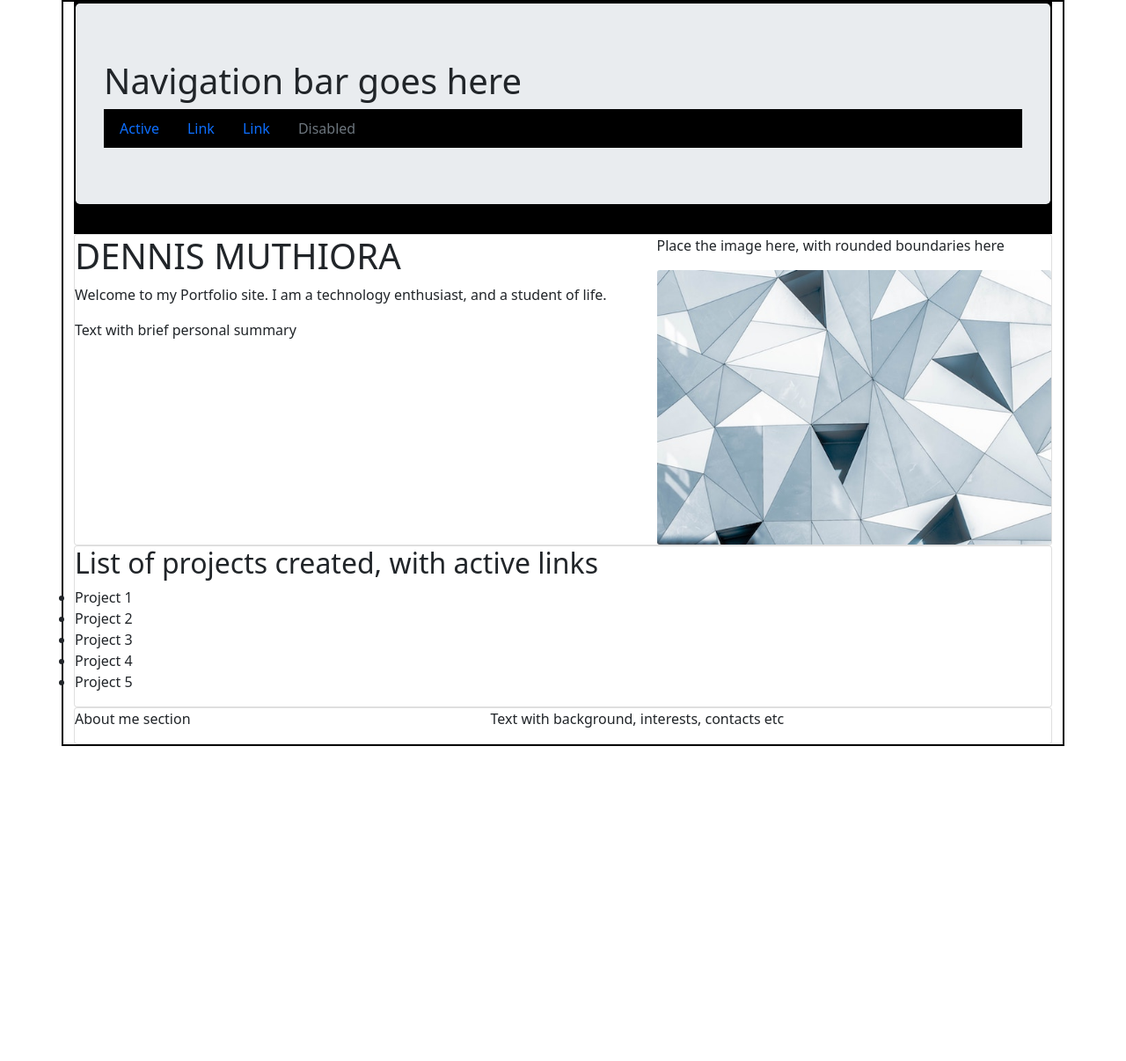
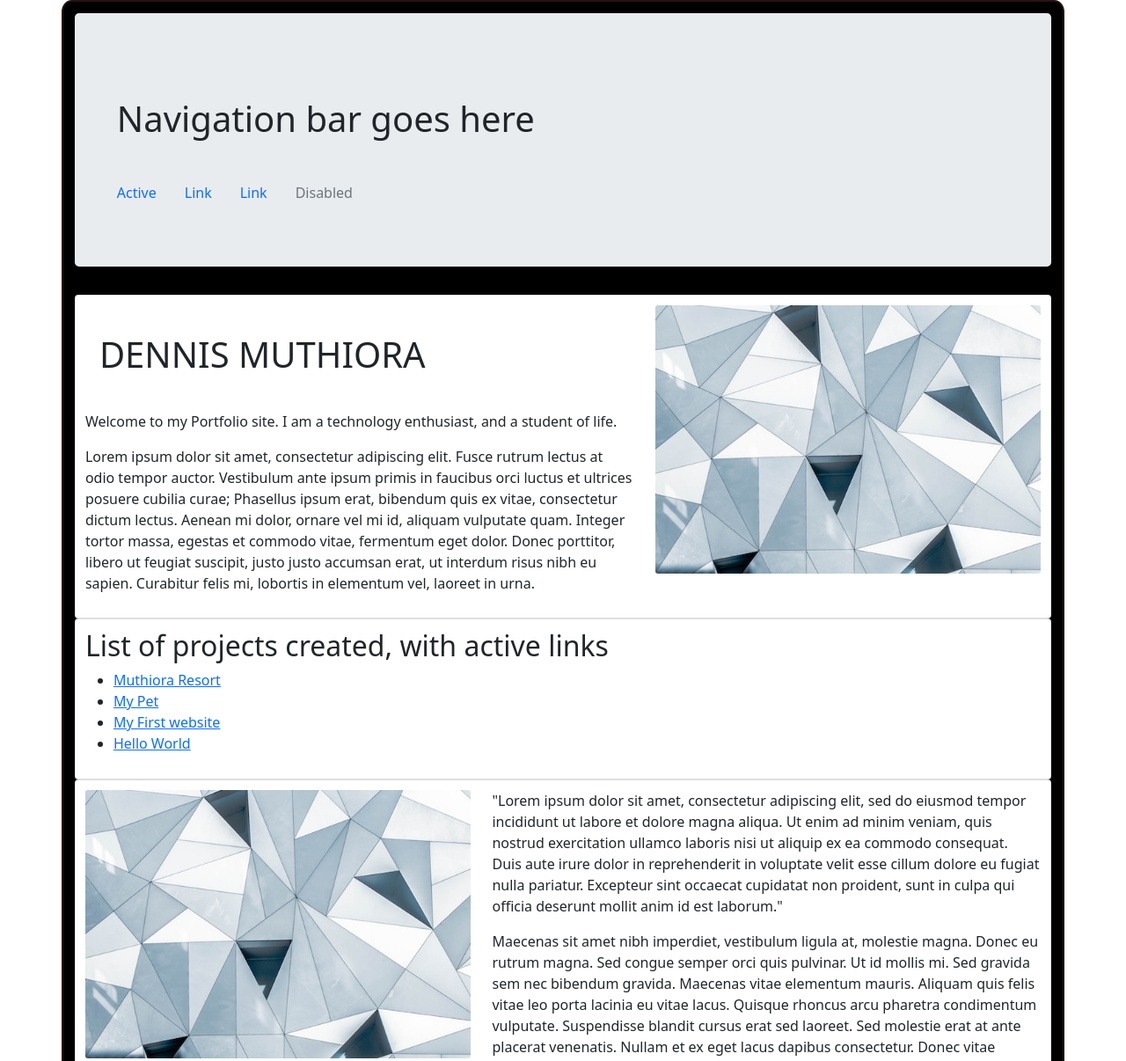
Before and after one commit to wdmuthiora/portfolio-landing-page, a plain HTML site: page index.html in a window 1280 px wide. Shown: the top 1206 px of the page at 88% size. Before the commit the page ends 848 px from the top, so only its background shows below. Drawn offline with nearby package versions, Linux system fonts and the light colour scheme.

Commit message:
Added links ot completed projects.

```diff
--- a/css/styles.css
+++ b/css/styles.css
@@ -1,9 +1,19 @@
 .container{
-  border: black solid 2px;
+  border: rgb(39, 19, 19) solid 2px;
+  border-radius: 1%;
+  padding: 1%;
+  background-color: black;
 }
-.nav {
-  background-color: black;
-  border: black solid 2px;
+
+.row{
+  padding: 1%;
+}
+
+ h1{
+     padding: 2rem 1rem;
+ }
+.card{
+  padding: ;
 }
 
 .jumbotron {
--- a/index.html
+++ b/index.html
@@ -38,13 +38,19 @@
     <div class="card">
       <div class="row">
         <div class="col-md-7">
-              <h1>DENNIS MUTHIORA</h1>
+          <div >
+            <h1 >DENNIS MUTHIORA</h1>
             <p>Welcome to my Portfolio site. I am a technology enthusiast, and a student of life.</p>
-              <p>Text with brief personal summary</p>
+            <p>Lorem ipsum dolor sit amet, consectetur adipiscing elit. Fusce rutrum lectus at odio tempor auctor. Vestibulum ante
+            ipsum primis in faucibus orci luctus et ultrices posuere cubilia curae; Phasellus ipsum erat, bibendum quis ex vitae,
+            consectetur dictum lectus. Aenean mi dolor, ornare vel mi id, aliquam vulputate quam. Integer tortor massa, egestas et
+            commodo vitae, fermentum eget dolor. Donec porttitor, libero ut feugiat suscipit, justo justo accumsan erat, ut interdum
+            risus nibh eu sapien. Curabitur felis mi, lobortis in elementum vel, laoreet in urna.
+          </p>
+          </div>
         </div>
 
         <div class="col-md-5">
-              <p>Place the image here, with rounded boundaries here</p>
           <img src="./images/575x400-02.jpg" alt="A photo of me" class="card-img ">
         </div>
       </div>
@@ -53,14 +59,15 @@
 
     <div class="card">
       <div class="row">
+        <div class="position-relative">
           <h2>List of projects created, with active links</h2>
           <ul>
-              <li>Project 1</li>
-              <li>Project 2</li>
-              <li>Project 3</li>
-              <li>Project 4</li>
-              <li>Project 5</li>
+            <li><a href="https://wdmuthiora.github.io/muthiora-resort/">Muthiora Resort</a></li>
+            <li><a href="https://wdmuthiora.github.io/my-pet/">My Pet</a></li>
+            <li><a href="https://wdmuthiora.github.io/my-first-website/">My First website</a></li>
+            <li><a href="https://wdmuthiora.github.io/hello-world/">Hello World</a></li>
           </ul>
+        </div>
       </div>
     </div>
 
@@ -68,18 +75,25 @@
     <div class="card">
       <div class="row">
         <div class="col-md-5">
-              <p>About me section</p>
+          <p><img src="./images/575x400-02.jpg" alt="A photo of me" class="card-img "></p>
         </div>
         <div class="col-md-7">
-              <p>Text with background, interests, contacts etc</p>
+          <p>"Lorem ipsum dolor sit amet, consectetur adipiscing elit, sed do eiusmod tempor incididunt ut labore et dolore magna
+          aliqua. Ut enim ad minim veniam, quis nostrud exercitation ullamco laboris nisi ut aliquip ex ea commodo consequat. Duis
+          aute irure dolor in reprehenderit in voluptate velit esse cillum dolore eu fugiat nulla pariatur. Excepteur sint
+          occaecat cupidatat non proident, sunt in culpa qui officia deserunt mollit anim id est laborum."</p>
+          <p>Maecenas sit amet nibh imperdiet, vestibulum ligula at, molestie magna. Donec eu rutrum magna. Sed congue semper orci
+          quis pulvinar. Ut id mollis mi. Sed gravida sem nec bibendum gravida. Maecenas vitae elementum mauris. Aliquam quis
+          felis vitae leo porta lacinia eu vitae lacus. Quisque rhoncus arcu pharetra condimentum vulputate. Suspendisse blandit
+          cursus erat sed laoreet. Sed molestie erat at ante placerat venenatis. Nullam et ex eget lacus dapibus consectetur.
+          Donec vitae massa vel enim pretium blandit non a ligula. Etiam ullamcorper consequat leo, nec condimentum quam blandit
+          volutpat. Vivamus vitae dolor aliquam ex tincidunt convallis.</p>
         </div>
       </div>
 
     </div>
 
-    <div class="row">
-    </div>
-
+    <div class="row"></div>
 
   </div>
 
```
Lines whose indentation alone changed are shown as unchanged.
